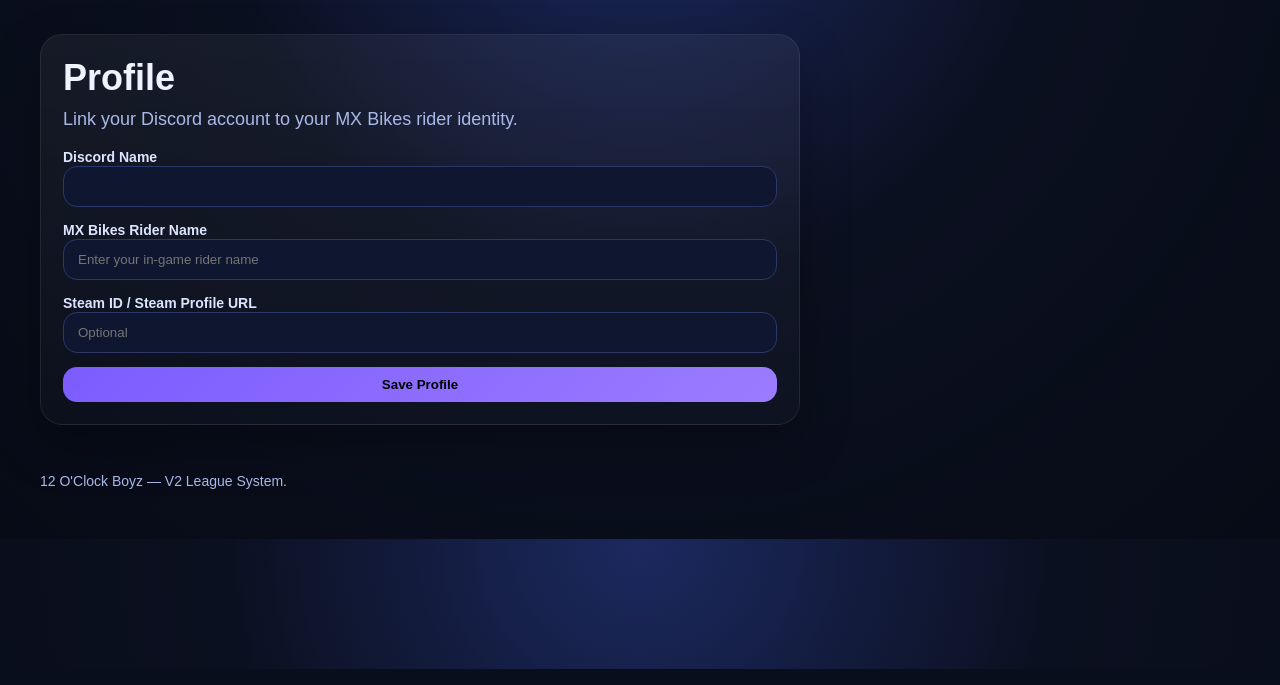
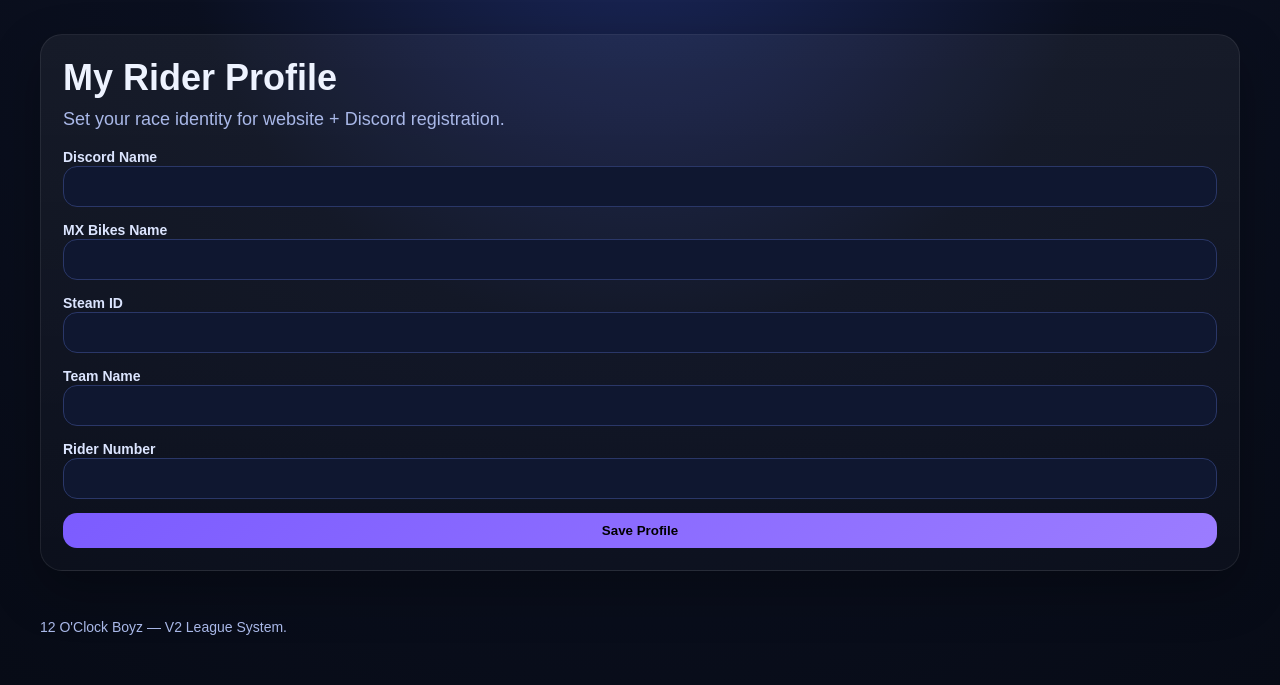
Before and after one commit to figjamfngaming-eng/12oclock-system, a Flask app: template web/templates/profile.html in a window 1280 px wide. Shown: the part 131-816 px from the top of the page. Run offline with Flask 3, Linux system fonts and the light colour scheme; the template is opened without the code that fills it, so the values that code supplies are empty; some libraries are stand-ins or nearby versions.

Commit message:
profile.html

```diff
--- a/web/templates/profile.html
+++ b/web/templates/profile.html
@@ -1,26 +1,30 @@
 {% extends "base.html" %}
-
 {% block content %}
-<div class="card" style="max-width:760px;">
-    <h1 class="title">Profile</h1>
-    <p class="sub">Link your Discord account to your MX Bikes rider identity.</p>
+<div class="card">
+    <h1 class="title">My Rider Profile</h1>
+    <p class="sub">Set your race identity for website + Discord registration.</p>
 
     <form method="post">
         <div>
             <label>Discord Name</label>
             <input type="text" value="{{ profile.discord_name }}" disabled>
         </div>
-
         <div>
-            <label>MX Bikes Rider Name</label>
-            <input type="text" name="mxb_name" value="{{ profile.mxb_name or '' }}" placeholder="Enter your in-game rider name">
+            <label>MX Bikes Name</label>
+            <input type="text" name="mxb_name" value="{{ profile.mxb_name or '' }}">
         </div>
-
         <div>
-            <label>Steam ID / Steam Profile URL</label>
-            <input type="text" name="steam_id" value="{{ profile.steam_id or '' }}" placeholder="Optional">
+            <label>Steam ID</label>
+            <input type="text" name="steam_id" value="{{ profile.steam_id or '' }}">
         </div>
-
+        <div>
+            <label>Team Name</label>
+            <input type="text" name="team_name" value="{{ profile.team_name or '' }}">
+        </div>
+        <div>
+            <label>Rider Number</label>
+            <input type="text" name="rider_number" value="{{ profile.rider_number or '' }}">
+        </div>
         <button class="btn primary" type="submit">Save Profile</button>
     </form>
 </div>
```
